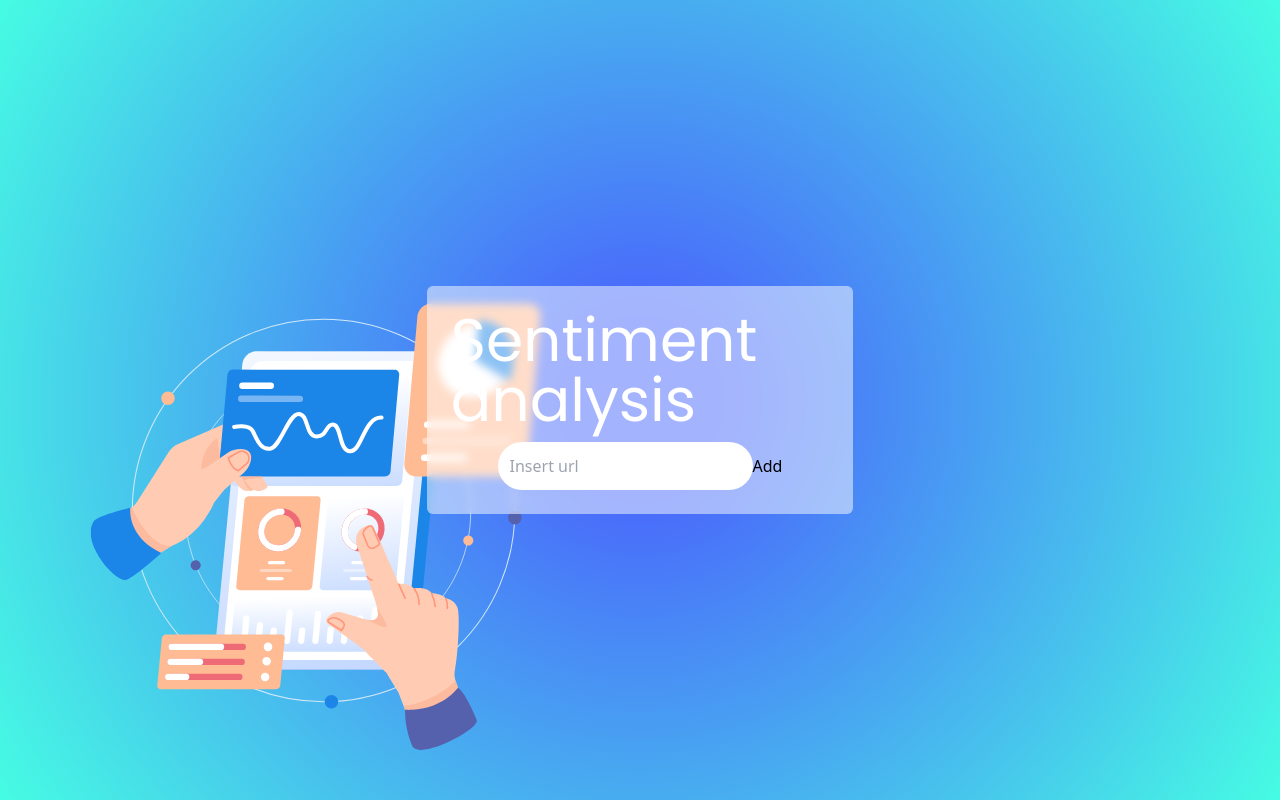
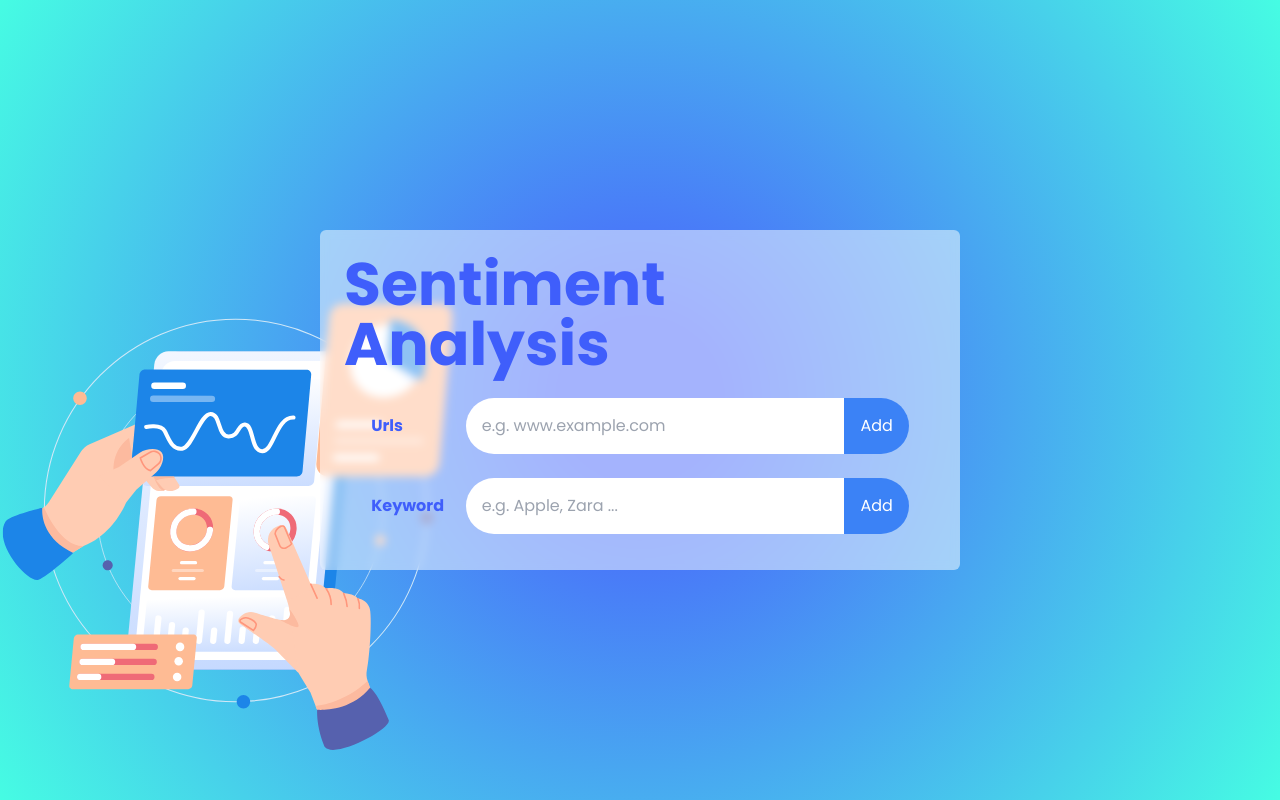
Before and after one commit to mpuntoicardo/Sentiment-analyzer, a SvelteKit app in the folder front-url-analyzer/: page / in a window 1280 px wide. Built offline with nearby package versions, Linux system fonts and the light colour scheme.

Commit message:
Css changes and input component created

```diff
--- a/front-url-analyzer/src/app.css
+++ b/front-url-analyzer/src/app.css
@@ -3,6 +3,6 @@
 @tailwind utilities;
 
 
-h1,h2,p{
+h1,h2,p, button, input{
     font-family: 'Poppins'
 }
--- a/front-url-analyzer/src/routes/+page.svelte
+++ b/front-url-analyzer/src/routes/+page.svelte
@@ -1,35 +1,41 @@
 <script>
     import image from '$lib/assets/Scenes05.svg'
+
+    import Input from './Input.svelte'
 
 
     export let urls = []
     let url = ''
-    function onUrlChange({target: t}){
-        url = t.value
-    }
-    function handleClick(){
+    function handleClickUrlInput(){
+        url = url.trim()
         if(url !== ''){
             urls = [...urls, url]
         }
         url = ''
     }
+
+    let keyWord = ''
+    function handleClickKeyWord(){
+
+    }
+
 </script>
 
 
 <div class="min-h-screen flex justify-center items-center background static">
-    <div class="backdrop-blur-sm p-6 bg-white/50 rounded-md z-10 w-1/3">
+    <div class="backdrop-blur-sm p-6 bg-white/50 rounded-md z-10 w-2/4">
         <div class="flex justify-center mb-3">
-            <h1 class="text-6xl text-white">Sentiment analysis</h1>
+            <h1 class="text-6xl text-cyan-800"><strong>Sentiment Analysis</strong></h1>
         </div>
-        <div class="flex justify-center">
-            <input on:input={onUrlChange} bind:value={url} placeholder="Insert url" class="p-3 rounded-full w-100">
-            <button on:click={handleClick}>Add</button>
+        <div class="flex flex-col">
+            <Input label="Urls" placeholder="e.g. www.example.com" bind:inputValue={url} handleClick={handleClickUrlInput}/>
+            <Input label="Keyword" placeholder="e.g. Apple, Zara ..." bind:inputValue={keyWord} handleClick={handleClickKeyWord}/>
         </div>
         {#each urls as url, index}
             <p>{index+1} - {url}</p>
         {/each}
     </div>
-    <div class="absolute bottom-0 -left-10 z-0 w-3/5 h-100">
+    <div class="absolute bottom-0 -left-32 z-0 w-3/5 h-100">
         <img src={image} alt="alt" class="object-contain"/>
     </div>
 </div>
@@ -39,4 +45,7 @@
         background: rgb(63,94,251);
         background: radial-gradient(circle, rgba(63,94,251,0.9458377100840336) 11%, rgba(70,252,227,1) 100%);
     }
+    h1{
+        color:rgb(63,94,251)
+    }
 </style>
--- /dev/null
+++ b/front-url-analyzer/src/routes/Input.svelte
@@ -0,0 +1,20 @@
+<script>
+    export let placeholder
+    export let inputValue = ''
+    export let handleClick
+    export let label
+</script>
+
+
+<div class="flex justify-center items-center w-full p-3">
+    <p class="w-2/12 text-md text-cyan-800"><strong>{label}</strong></p>
+    <input bind:value={inputValue} placeholder={placeholder} class="p-4 rounded-l-full w-8/12 bg-white">
+    <button on:click={handleClick} class="rounded-r-full text-white rounded-l-lg p-4 text-md w-max bg-blue-500 h-4/6">Add</button>
+</div>
+
+
+<style>
+    p{
+        color:rgb(63,94,251)
+    }
+</style>
```
